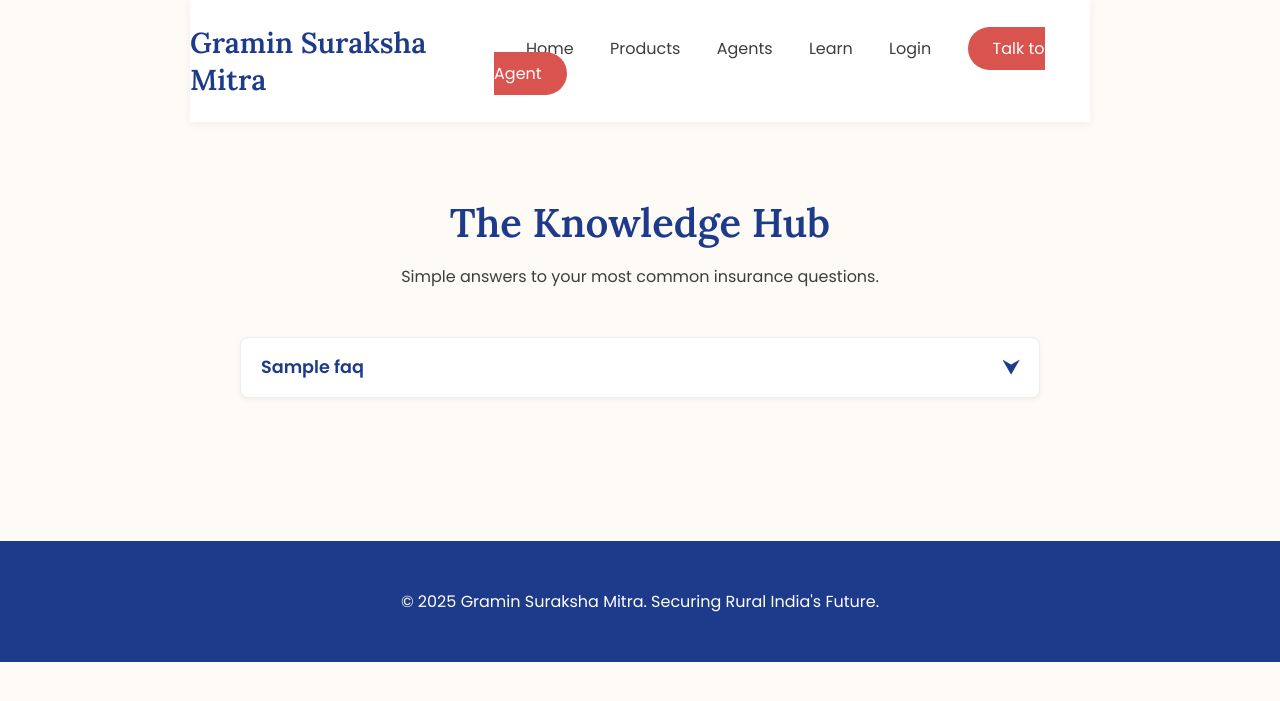
After one commit to AnushkaShivade19/Insurance_Agent, a Django app: page /learn/ in a window 1280 px wide. The commit adds this page. Shown: the top 701 px of the page. Run offline with Django 5.2, Linux system fonts and the light colour scheme; tables that the repository leaves empty hold one stand-in row (values such as "Sample post").

Commit message:
faqs added

```diff
--- a/home/templates/home/homepage.html
+++ b/home/templates/home/homepage.html
@@ -129,7 +129,7 @@
             <nav class="nav-links">
                 <a href="{% url 'homepage' %}">Home</a>
                 <a href="{% url 'products' %}">Products</a>
-                {% if user.is_authenticated %}
+                <a href="{% url 'agents' %}">Agents</a> <a href="{% url 'knowledge_hub' %}">Learn</a> {% if user.is_authenticated %}
                     <a href="{% url 'dashboard' %}">Dashboard</a>
                     <a href="{% url 'logout' %}">Logout</a>
                 {% else %}
@@ -137,7 +137,7 @@
                 {% endif %}
                 <a href="{% url 'chat' %}" class="cta-button">Talk to Agent</a>
             </nav>
-            </div>
+        </div>
     </header>
 
     <main>
--- /dev/null
+++ b/home/templates/home/knowledge_hub.html
@@ -0,0 +1,138 @@
+{% load static %}
+<!DOCTYPE html>
+<html lang="en">
+<head>
+    <meta charset="UTF-8">
+    <meta name="viewport" content="width=device-width, initial-scale=1.0">
+    <title>Knowledge Hub - Insurance Basics</title>
+    <link rel="preconnect" href="https://fonts.googleapis.com">
+    <link rel="preconnect" href="https://fonts.gstatic.com" crossorigin>
+    <link href="https://fonts.googleapis.com/css2?family=Poppins:wght@400;600;700&family=Lora:wght@400;600&display=swap" rel="stylesheet">
+    <style>
+        :root {
+            --primary-color: #D9534F; --secondary-color: #1e3a8a; --accent-color: #F0AD4E;
+            --bg-color: #FEFBF6; --text-color: #3D3D3D; --font-serif: 'Lora', serif; --font-sans: 'Poppins', sans-serif;
+        }
+        body { font-family: var(--font-sans); margin: 0; background-color: var(--bg-color); color: var(--text-color); }
+        .container { max-width: 900px; margin: 0 auto; padding: 0 20px; }
+
+        /* Navigation Bar Styles (Copied from Homepage for consistency) */
+        .navbar {
+            display: flex; justify-content: space-between; align-items: center; padding: 1.5rem 0;
+            background-color: #fff; box-shadow: 0 2px 10px rgba(0,0,0,0.05);
+        }
+        .navbar .logo { font-family: var(--font-serif); font-size: 1.8rem; font-weight: 600; color: var(--secondary-color); }
+        .nav-links a { margin-left: 2rem; text-decoration: none; color: var(--text-color); font-weight: 500; }
+        .cta-button {
+            background-color: var(--primary-color); color: #fff !important; padding: 10px 25px;
+            border-radius: 50px; text-decoration: none; transition: background-color 0.3s;
+        }
+
+        /* Page Specific Styles */
+        .page-header { padding: 3rem 0 2rem; text-align: center; }
+        .page-header h1 { font-family: var(--font-serif); font-size: 2.5rem; color: var(--secondary-color); margin-bottom: 0.5rem; }
+
+        .faq-section { max-width: 800px; margin: 0 auto; padding-bottom: 4rem; }
+        .faq-item {
+            background: #fff;
+            border: 1px solid #eee;
+            border-radius: 8px;
+            margin-bottom: 15px;
+            overflow: hidden;
+            box-shadow: 0 2px 5px rgba(0,0,0,0.05);
+        }
+        .faq-question {
+            padding: 15px 20px;
+            font-size: 1.1rem;
+            font-weight: 600;
+            color: var(--secondary-color);
+            cursor: pointer;
+            display: flex;
+            justify-content: space-between;
+            align-items: center;
+            transition: background-color 0.2s;
+        }
+        .faq-question:hover { background-color: #f9f9f9; }
+        .faq-question::after {
+            content: '⮟'; /* Unicode down arrow, rotated */
+            font-size: 1.2rem;
+            transition: transform 0.3s;
+        }
+        .faq-question.active::after {
+            transform: rotate(180deg);
+        }
+        .faq-answer {
+            padding: 0 20px;
+            max-height: 0;
+            overflow: hidden;
+            transition: max-height 0.4s ease-out, padding 0.4s ease-out;
+            background: #fafafa;
+        }
+        .faq-answer.active {
+            max-height: 500px; /* Large enough for most answers */
+            padding: 15px 20px;
+            border-top: 1px solid #eee;
+        }
+
+        .footer { background-color: var(--secondary-color); color: #fff; text-align: center; padding: 2rem 0; margin-top: 4rem; }
+    </style>
+</head>
+<body>
+    <header>
+        <div class="container navbar">
+            <div class="logo">Gramin Suraksha Mitra</div>
+            <nav class="nav-links">
+                <a href="{% url 'homepage' %}">Home</a>
+                <a href="{% url 'products' %}">Products</a>
+                <a href="{% url 'agents' %}">Agents</a>
+                <a href="{% url 'knowledge_hub' %}">Learn</a>
+                {% if user.is_authenticated %}
+                    <a href="{% url 'dashboard' %}">Dashboard</a>
+                    <a href="{% url 'logout' %}">Logout</a>
+                {% else %}
+                    <a href="{% url 'login' %}">Login</a>
+                {% endif %}
+                <a href="{% url 'chat' %}" class="cta-button">Talk to Agent</a>
+            </nav>
+        </div>
+    </header>
+
+    <main class="container">
+        <div class="page-header">
+            <h1>The Knowledge Hub</h1>
+            <p>Simple answers to your most common insurance questions.</p>
+        </div>
+
+        <section class="faq-section">
+            {% if faqs %}
+                {% for faq in faqs %}
+                <div class="faq-item">
+                    <div class="faq-question" onclick="toggleAnswer(this)">{{ faq.question }}</div>
+                    <div class="faq-answer">
+                        <p>{{ faq.answer|linebreaksbr }}</p>
+                    </div>
+                </div>
+                {% endfor %}
+            {% else %}
+                <div class="no-data"><p>No FAQs are available right now. Ask your question in the Chatbot!</p></div>
+            {% endif %}
+        </section>
+    </main>
+
+    <footer class="footer">
+        <p>&copy; 2025 Gramin Suraksha Mitra. Securing Rural India's Future.</p>
+    </footer>
+
+    <script>
+        function toggleAnswer(element) {
+            const answer = element.nextElementSibling;
+
+            // Toggle the active state on the question element
+            element.classList.toggle('active');
+
+            // Toggle the active state on the answer element
+            answer.classList.toggle('active');
+        }
+    </script>
+</body>
+</html>
--- a/home/urls.py
+++ b/home/urls.py
@@ -7,5 +7,6 @@ urlpatterns = [
     path('agents/', views.agents_view, name='agents'),
     path('claims/file/', views.file_claim_view, name='file_claim'),
     path('claims/<int:claim_id>/', views.claim_detail_view, name='claim_detail'),
-    path('products/', views.products_view, name='products')
+    path('products/', views.products_view, name='products'),
+    path('learn/', views.knowledge_hub_view, name='knowledge_hub'),
 ]
--- a/home/views.py
+++ b/home/views.py
@@ -1,5 +1,5 @@
 from django.shortcuts import render, redirect, get_object_or_404
-from insurance.models import Policy, Claim, InsuranceProduct, Agent
+from insurance.models import Policy, Claim, InsuranceProduct, Agent, FAQ
 from django.contrib.auth.decorators import login_required
 from insurance.forms import ClaimForm
 from django.http import Http404
@@ -42,15 +42,26 @@ def dashboard_view(request):
 
 def agents_view(request):
     """
-    Fetches all active agents to display in a directory.
+    Fetches and displays active agents, optionally filtered by city.
     """
-    # Simple directory listing for now, ordered by city
+    city_query = request.GET.get('city') # Get the city name from the URL query parameters
+
     agents = Agent.objects.filter(is_active=True).order_by('city', 'name')
 
+    if city_query:
+        # Filter agents whose city name contains the query (case-insensitive)
+        agents = agents.filter(city__icontains=city_query)
+
+    # Get a list of unique cities to populate the dropdown filter on the page
+    unique_cities = Agent.objects.filter(is_active=True).values_list('city', flat=True).distinct().order_by('city')
+
     context = {
-        'agents': agents
+        'agents': agents,
+        'city_query': city_query,
+        'unique_cities': unique_cities,
     }
     return render(request, 'home/agents.html', context)
+
 @login_required
 def file_claim_view(request):
     """
@@ -93,3 +104,15 @@ def claim_detail_view(request, claim_id):
         'policy': claim.policy, # Easily access policy details in the template
     }
     return render(request, 'home/claim_detail.html', context)
+
+def knowledge_hub_view(request):
+    """
+    Fetches active FAQs and renders the knowledge hub page.
+    """
+    faqs = FAQ.objects.filter(is_active=True).order_by('id')
+
+    context = {
+        'faqs': faqs,
+        # You could later add logic here to fetch articles, videos, etc.
+    }
+    return render(request, 'home/knowledge_hub.html', context)
```
Also changed, not shown: home/templates/home/agents.html (+47 -4 lines), insurance/management/commands/seed_data.py (+21 -22 lines).
